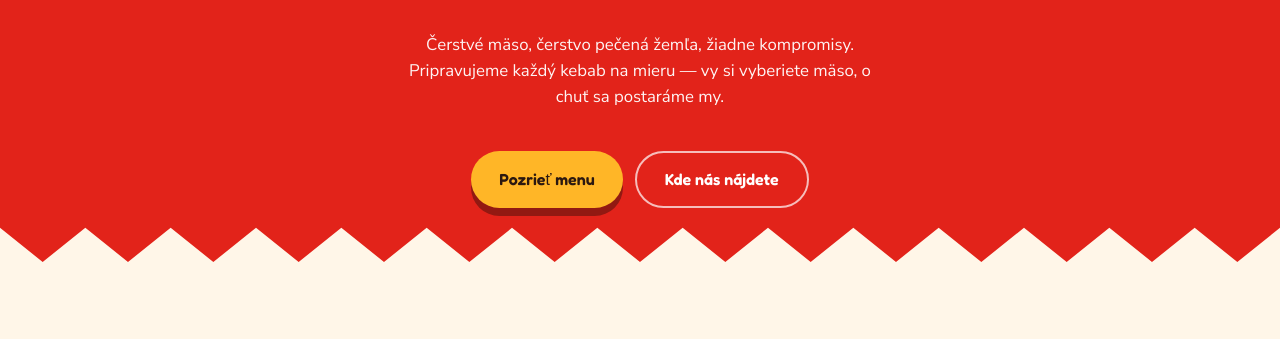
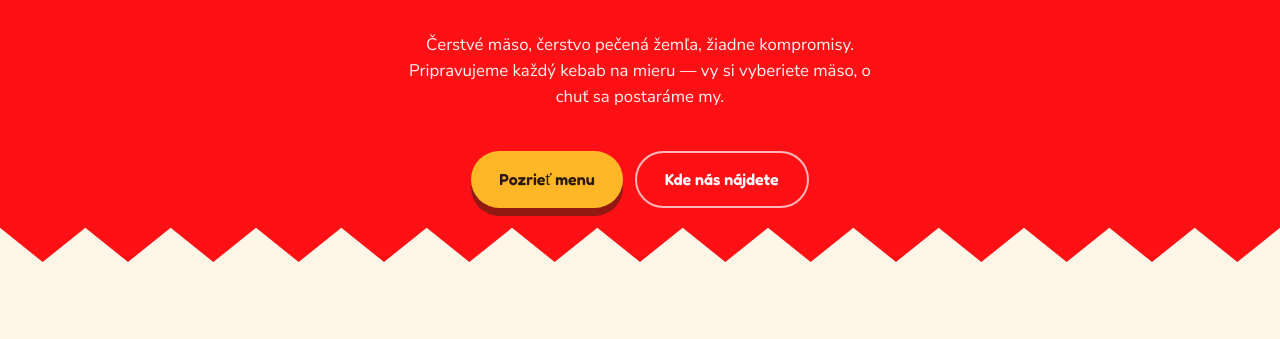
Before and after one commit to Misha-ops/Pan-Kebab, a website: page index.html in a window 1280 px wide. Shown: the part 401-740 px from the top of the page. Drawn offline with Linux system fonts and the light colour scheme; no server answers.

Commit message:
Update style.css

```diff
--- a/css/style.css
+++ b/css/style.css
@@ -4,7 +4,7 @@
    Mustard = stamps/accents, Char = text, Leaf = "fresh" accent
    ========================================================================== */
 :root {
-  --red-base: #E2231A;
+  --red-base: #FF1015;
   --red-deep: #921912;
   --cream: #FFF6E8;
   --cream-2: #FFFDF8;
```
